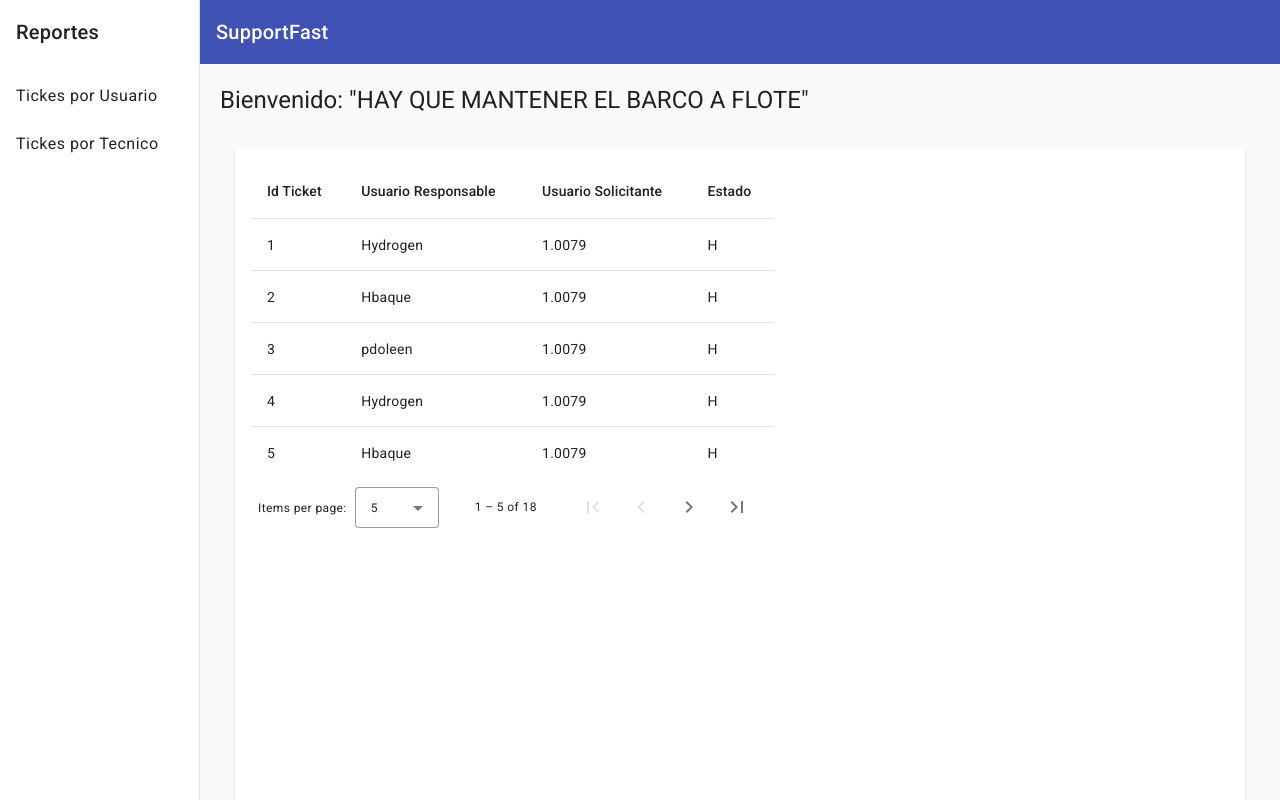
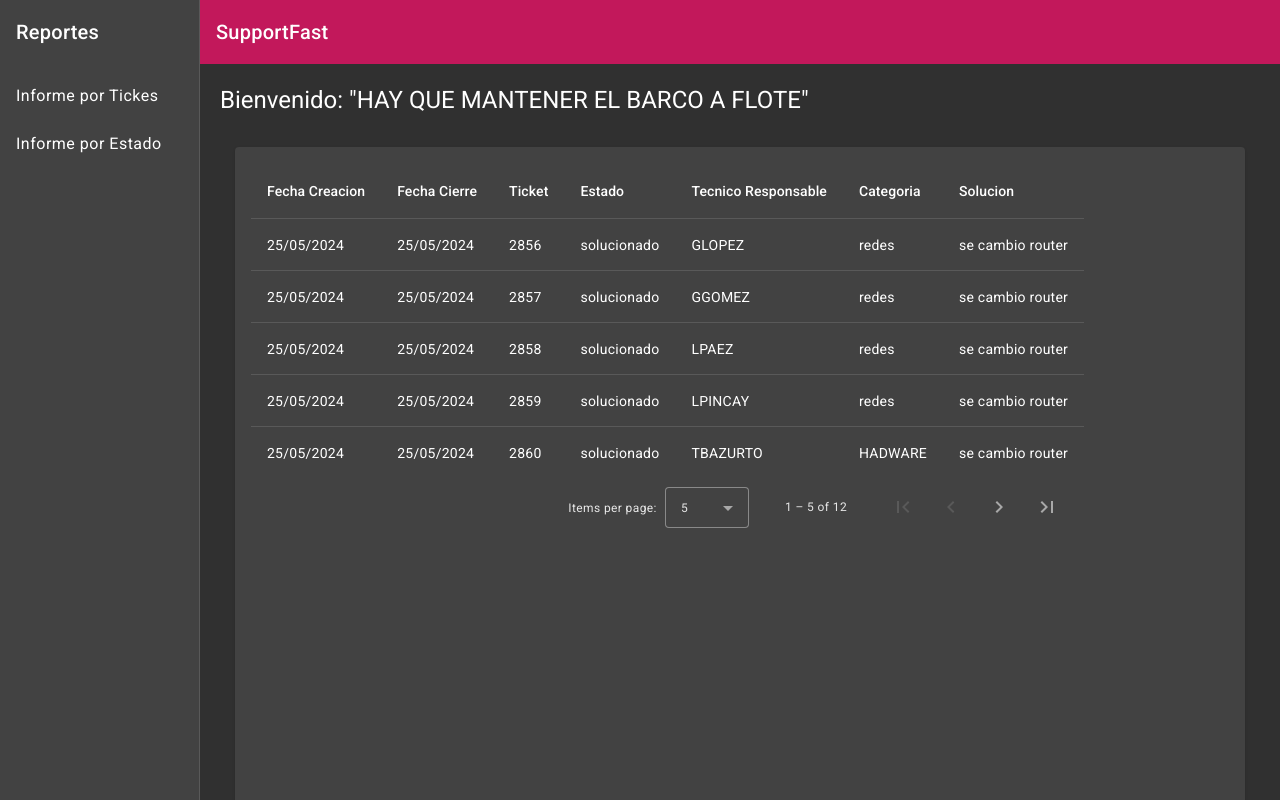
Before and after one commit to ssjr1/supportFast, an Angular app: page / in a window 1280 px wide. Built offline with nearby package versions, Linux system fonts and the light colour scheme.

Commit message:
se actualizo campos de la tabla reporte

```diff
--- a/angular.json
+++ b/angular.json
@@ -30,7 +30,7 @@
               "src/assets"
             ],
             "styles": [
-              "@angular/material/prebuilt-themes/indigo-pink.css",
+              "@angular/material/prebuilt-themes/pink-bluegrey.css",
               "src/styles.scss"
             ],
             "scripts": [],
@@ -96,7 +96,7 @@
               "src/assets"
             ],
             "styles": [
-              "@angular/material/prebuilt-themes/indigo-pink.css",
+              "@angular/material/prebuilt-themes/pink-bluegrey.css",
               "src/styles.scss"
             ],
             "scripts": []
--- a/src/app/app.config.ts
+++ b/src/app/app.config.ts
@@ -6,5 +6,5 @@ import { provideClientHydration } from '@angular/platform-browser';
 import { provideAnimationsAsync } from '@angular/platform-browser/animations/async';
 
 export const appConfig: ApplicationConfig = {
-  providers: [provideRouter(routes), provideClientHydration(), provideAnimationsAsync(), provideAnimationsAsync()]
+  providers: [provideRouter(routes), provideClientHydration(), provideAnimationsAsync(), provideAnimationsAsync(), provideAnimationsAsync()]
 };
--- a/src/app/reporte/menu-tabla/menu-tabla.component.html
+++ b/src/app/reporte/menu-tabla/menu-tabla.component.html
@@ -5,8 +5,8 @@
       [opened]="(isHandset$ | async) === false">
     <mat-toolbar>Reportes</mat-toolbar>
     <mat-nav-list>
-      <a mat-list-item href="#">Tickes por Usuario</a>
-      <a mat-list-item href="#">Tickes por Tecnico</a>
+      <a mat-list-item href="#">Informe por Tickes</a>
+      <a mat-list-item href="#">Informe por Estado</a>
     </mat-nav-list>
   </mat-sidenav>
   <mat-sidenav-content>
--- a/src/app/reporte/reporte-tecnicos/reporte-tecnicos.component.html
+++ b/src/app/reporte/reporte-tecnicos/reporte-tecnicos.component.html
@@ -1,35 +1,52 @@
 <div class="mat-elevation-z0">
   <table mat-table [dataSource]="dataSource">
 
-    <!-- Position Column -->
-    <ng-container matColumnDef="IdTicket">
-      <th mat-header-cell *matHeaderCellDef> Id Ticket </th>
-      <td mat-cell *matCellDef="let element"> {{element.IdTicket}} </td>
+
+    <ng-container matColumnDef="fechaCreacion">
+      <th mat-header-cell *matHeaderCellDef> Fecha Creacion </th>
+      <td mat-cell *matCellDef="let element"> {{element.fechaCreacion| date:'dd/MM/yyyy'}} </td>
     </ng-container>
 
-    <!-- Name Column -->
-    <ng-container matColumnDef="UsResponsable">
-      <th mat-header-cell *matHeaderCellDef> Usuario Responsable </th>
-      <td mat-cell *matCellDef="let element"> {{element.UsResponsable}} </td>
+    <!-- columna usuario responsable -->
+    <ng-container matColumnDef="fechaCierre">
+      <th mat-header-cell *matHeaderCellDef> Fecha Cierre </th>
+      <td mat-cell *matCellDef="let element"> {{element.fechaCierre| date:'dd/MM/yyyy'}} </td>
     </ng-container>
 
-    <!-- Weight Column -->
-    <ng-container matColumnDef="UsSolicitante">
-      <th mat-header-cell *matHeaderCellDef> Usuario Solicitante </th>
-      <td mat-cell *matCellDef="let element"> {{element.UsSolicitante}} </td>
+    <!-- columna usuario solicitante -->
+    <ng-container matColumnDef="Ticket">
+      <th mat-header-cell *matHeaderCellDef> Ticket </th>
+      <td mat-cell *matCellDef="let element"> {{element.Ticket}} </td>
     </ng-container>
 
-    <!-- Symbol Column -->
+    <!--Columna Estado -->
     <ng-container matColumnDef="Estado">
       <th mat-header-cell *matHeaderCellDef> Estado </th>
       <td mat-cell *matCellDef="let element"> {{element.Estado}} </td>
     </ng-container>
+
+    <ng-container matColumnDef="tecnicoResponsable">
+      <th mat-header-cell *matHeaderCellDef> Tecnico Responsable </th>
+      <td mat-cell *matCellDef="let element"> {{element.tecnicoResponsable}} </td>
+    </ng-container>
+
+    <ng-container matColumnDef="categoria">
+      <th mat-header-cell *matHeaderCellDef> Categoria </th>
+      <td mat-cell *matCellDef="let element"> {{element.categoria}} </td>
+    </ng-container>
+
+    <ng-container matColumnDef="solucion">
+      <th mat-header-cell *matHeaderCellDef> Solucion </th>
+      <td mat-cell *matCellDef="let element"> {{element.solucion}} </td>
+    </ng-container>
     <tr mat-header-row *matHeaderRowDef="displayedColumns"></tr>
     <tr mat-row *matRowDef="let row; columns: displayedColumns;"></tr>
 
+
+
   </table>
   <div class="paginator">
-    <mat-paginator [pageSizeOptions]="[5,10,]"
+    <mat-paginator [pageSizeOptions]="[5,9,]"
     showFirstLastButtons
     aria-label="Select page of periodic elements">
   </mat-paginator>
--- a/src/app/reporte/reporte-tecnicos/reporte-tecnicos.component.scss
+++ b/src/app/reporte/reporte-tecnicos/reporte-tecnicos.component.scss
@@ -1,8 +1,8 @@
 table {
     left: 200px; //izquierda
     right: 200px;
-    top: 1px;
-    bottom: 0px;
+    top: 0px;
+    bottom: 1px;
     position: sticky;
 }
 
--- a/src/app/reporte/reporte-tecnicos/reporte-tecnicos.component.ts
+++ b/src/app/reporte/reporte-tecnicos/reporte-tecnicos.component.ts
@@ -1,49 +1,61 @@
 import {AfterViewInit, Component, ViewChild} from '@angular/core';
 import {MatPaginator, MatPaginatorModule} from '@angular/material/paginator';
 import {MatTableDataSource, MatTableModule} from '@angular/material/table';
+import { DatePipe } from '@angular/common';
 
 @Component({
   selector: 'app-reporte-tecnicos',
   standalone: true,
-  imports: [MatTableModule,MatPaginatorModule],
+  imports: [MatTableModule,MatPaginatorModule, DatePipe],
   templateUrl: './reporte-tecnicos.component.html',
   styleUrl: './reporte-tecnicos.component.scss'
 })
+
+
+
 export class ReporteTecnicosComponent implements AfterViewInit{
-  displayedColumns: string[] = ['IdTicket', 'UsResponsable', 'UsSolicitante', 'Estado'];
-  dataSource = new MatTableDataSource<PeriodicElement>(ELEMENT_DATA);
+  displayedColumns: string[] = ['fechaCreacion','fechaCierre', 'Ticket', 'Estado', 'tecnicoResponsable','categoria','solucion'];
+  dataSource = new MatTableDataSource<ReportePorTickets>(ELEMENT_DATA);
+
 
   @ViewChild(MatPaginator) paginator!: MatPaginator;
 
   ngAfterViewInit() {
     this.dataSource.paginator = this.paginator;
+
   }
+
+  constructor() {
+    // Aquí puedes inicializar propiedades o realizar otras tareas necesarias
+  }
+
+
+
 }
-export interface PeriodicElement {
-  IdTicket: number;
-  UsResponsable: string;
-  UsSolicitante: number;
+export interface ReportePorTickets {
+  fechaCreacion:Date;
+  fechaCierre:Date;
+  Ticket: number;
   Estado: string;
+  tecnicoResponsable: string;
+  categoria: string;
+  solucion: string;
+
 }
 
-const ELEMENT_DATA: PeriodicElement[] = [
-  {IdTicket: 1, UsResponsable: 'Hydrogen', UsSolicitante: 1.0079,  Estado: 'H'},
-  {IdTicket: 2, UsResponsable: 'Hbaque', UsSolicitante: 1.0079,  Estado: 'H'},
-  {IdTicket: 3, UsResponsable: 'pdoleen', UsSolicitante: 1.0079,  Estado: 'H'},
-  {IdTicket: 4, UsResponsable: 'Hydrogen', UsSolicitante: 1.0079,  Estado: 'H'},
-  {IdTicket: 5, UsResponsable: 'Hbaque', UsSolicitante: 1.0079,  Estado: 'H'},
-  {IdTicket: 6, UsResponsable: 'pdoleen', UsSolicitante: 1.0079,  Estado: 'H'},
-  {IdTicket: 7, UsResponsable: 'Hydrogen', UsSolicitante: 1.0079,  Estado: 'H'},
-  {IdTicket: 8, UsResponsable: 'Hbaque', UsSolicitante: 1.0079,  Estado: 'H'},
-  {IdTicket: 9, UsResponsable: 'pdoleen', UsSolicitante: 1.0079,  Estado: 'H'},
-  {IdTicket: 10, UsResponsable: 'Hydrogen', UsSolicitante: 1.0079,  Estado: 'H'},
-  {IdTicket: 11, UsResponsable: 'Hbaque', UsSolicitante: 1.0079,  Estado: 'H'},
-  {IdTicket: 12, UsResponsable: 'pdoleen', UsSolicitante: 1.0079,  Estado: 'H'},
-  {IdTicket: 13, UsResponsable: 'Hydrogen', UsSolicitante: 1.0079,  Estado: 'H'},
-  {IdTicket: 14, UsResponsable: 'Hbaque', UsSolicitante: 1.0079,  Estado: 'H'},
-  {IdTicket: 15, UsResponsable: 'pdoleen', UsSolicitante: 1.0079,  Estado: 'H'},
-  {IdTicket: 16, UsResponsable: 'Hydrogen', UsSolicitante: 1.0079,  Estado: 'H'},
-  {IdTicket: 17, UsResponsable: 'Hbaque', UsSolicitante: 1.0079,  Estado: 'H'},
-  {IdTicket: 18, UsResponsable: 'pdoleen', UsSolicitante: 1.0079,  Estado: 'H'},
+
+const ELEMENT_DATA: ReportePorTickets[] = [
+  {fechaCreacion: new Date(), fechaCierre: new Date(),Ticket : 2856,Estado: 'solucionado',tecnicoResponsable: 'GLOPEZ',categoria: 'redes',solucion:'se cambio router'},
+  {fechaCreacion: new Date(), fechaCierre: new Date(),Ticket : 2857,Estado: 'solucionado',tecnicoResponsable: 'GGOMEZ',categoria: 'redes',solucion:'se cambio router'},
+  {fechaCreacion: new Date(), fechaCierre: new Date(),Ticket : 2858,Estado: 'solucionado',tecnicoResponsable: 'LPAEZ',categoria: 'redes',solucion:'se cambio router'},
+  {fechaCreacion: new Date(), fechaCierre: new Date(),Ticket : 2859,Estado: 'solucionado',tecnicoResponsable: 'LPINCAY',categoria: 'redes',solucion:'se cambio router'},
+  {fechaCreacion: new Date(), fechaCierre: new Date(),Ticket : 2860,Estado: 'solucionado',tecnicoResponsable: 'TBAZURTO',categoria: 'HADWARE',solucion:'se cambio router'},
+  {fechaCreacion: new Date(), fechaCierre: new Date(),Ticket : 2861,Estado: 'solucionado',tecnicoResponsable: 'EVERA',categoria: 'redes',solucion:'se cambio router'},
+  {fechaCreacion: new Date(), fechaCierre: new Date(),Ticket : 2862,Estado: 'solucionado',tecnicoResponsable: 'NPEREZ',categoria: 'SOFTWARE',solucion:'se cambio router'},
+  {fechaCreacion: new Date(), fechaCierre: new Date(),Ticket : 2863,Estado: 'solucionado',tecnicoResponsable: 'LAMPUERO',categoria: 'redes',solucion:'se cambio router'},
+  {fechaCreacion: new Date(), fechaCierre: new Date(),Ticket : 2864,Estado: 'solucionado',tecnicoResponsable: 'GORTIZ',categoria: 'redes',solucion:'se cambio router'},
+  {fechaCreacion: new Date(), fechaCierre: new Date(),Ticket : 2865,Estado: 'solucionado',tecnicoResponsable: 'WSOLIS',categoria: 'SOFTWARE',solucion:'se cambio router'},
+  {fechaCreacion: new Date(), fechaCierre: new Date(),Ticket : 2866,Estado: 'solucionado',tecnicoResponsable: 'TZAMBRANO',categoria: 'HARDWARE',solucion:'se cambio router'},
+  {fechaCreacion: new Date(), fechaCierre: new Date(),Ticket : 2867,Estado: 'solucionado',tecnicoResponsable: 'YLOZANO',categoria: 'redes',solucion:'se cambio router'},
 
 ];
--- a/src/styles.scss
+++ b/src/styles.scss
@@ -5,3 +5,6 @@ body { margin: 0; font-family: Roboto, "Helvetica Neue", sans-serif; }
 
 html, body { height: 100%; }
 body { margin: 0; font-family: Roboto, "Helvetica Neue", sans-serif; }
+
+html, body { height: 100%; }
+body { margin: 0; font-family: Roboto, "Helvetica Neue", sans-serif; }
```
